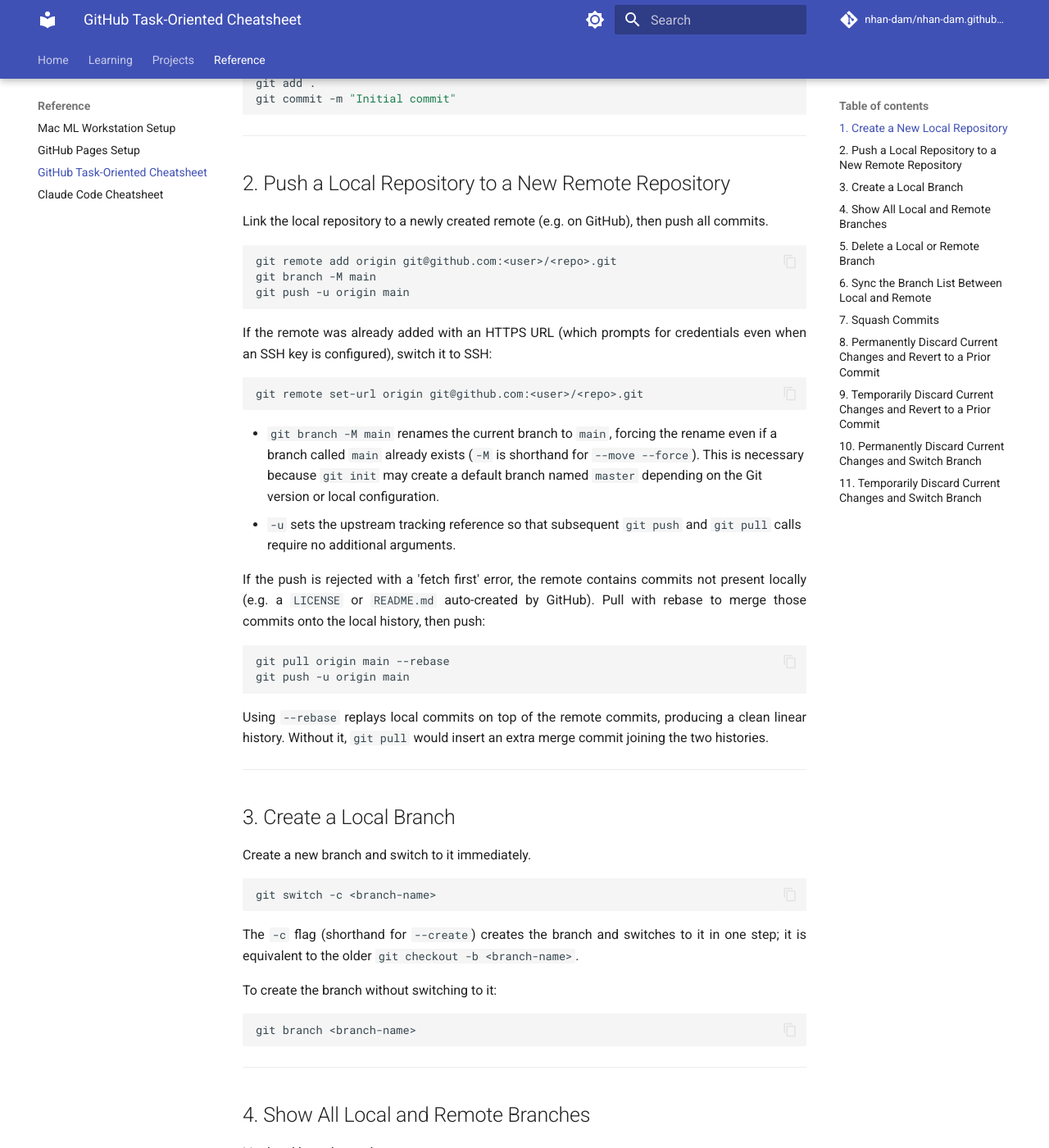
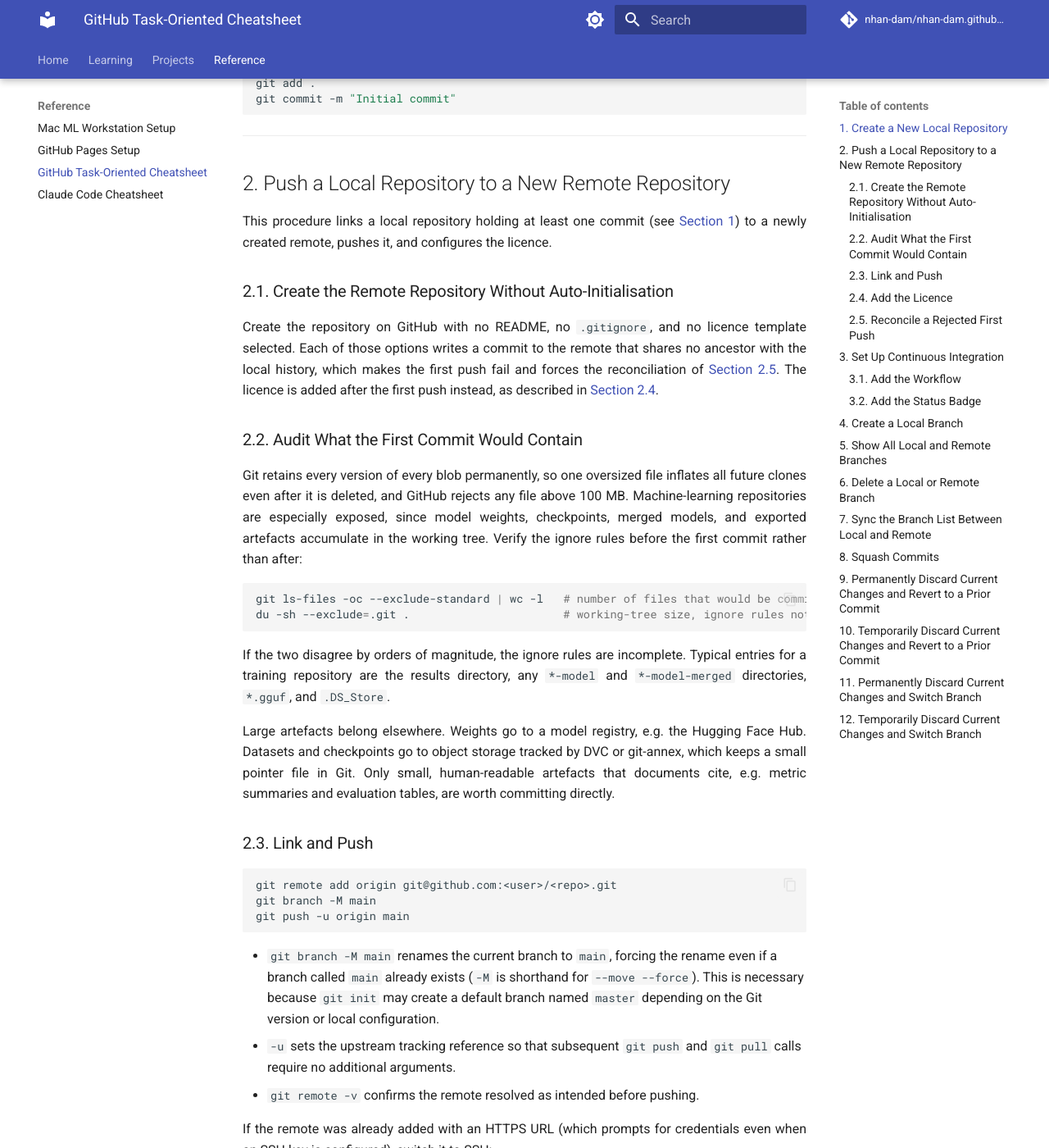
Before and after one commit to nhan-dam/nhan-dam.github.io, an MkDocs documentation site: the page built from docs/reference/github_cheatsheet_chapter.md, in a window 1280 px wide and 1400 px high, scrolled down 458 px. Shown: the whole window at 82% size. Built offline with MkDocs 1.6.1 and Material for MkDocs 9.7.7, drawn with Linux system fonts in a browser that asks for light colours; comment, search, counter and statistics services are not loaded; some of the changed text lies outside the part shown.

Commit message:
Add CI instructions and improve guide on pushing local repo to new remote repo

````diff
--- a/docs/reference/github_cheatsheet_chapter.md
+++ b/docs/reference/github_cheatsheet_chapter.md
@@ -2,11 +2,11 @@
 
 > Created on: 20 April 2026
 >
-> Updated on: 8 May 2026
+> Updated on: 6 August 2026
 
 ## 1. Create a New Local Repository
 
-**Note for `uv` projects:** `uv init` automatically runs `git init` and creates a `.gitignore` pre-populated with `.venv/` and `.python-version`. If you are scaffolding a project with `uv`, skip `git init` — the repository already exists.
+**Note for `uv` projects:** `uv init` automatically runs `git init` and creates a `.gitignore` pre-populated with `.venv/` and `.python-version`. If you are scaffolding a project with `uv`, skip `git init`, since the repository already exists.
 
 For a plain directory not managed by `uv`:
 
@@ -20,7 +20,26 @@
 
 ## 2. Push a Local Repository to a New Remote Repository
 
-Link the local repository to a newly created remote (e.g. on GitHub), then push all commits.
+This procedure links a local repository holding at least one commit (see [Section 1](#1-create-a-new-local-repository)) to a newly created remote, pushes it, and configures the licence.
+
+### 2.1. Create the Remote Repository Without Auto-Initialisation
+
+Create the repository on GitHub with no README, no `.gitignore`, and no licence template selected. Each of those options writes a commit to the remote that shares no ancestor with the local history, which makes the first push fail and forces the reconciliation of [Section 2.5](#25-reconcile-a-rejected-first-push). The licence is added after the first push instead, as described in [Section 2.4](#24-add-the-licence).
+
+### 2.2. Audit What the First Commit Would Contain
+
+Git retains every version of every blob permanently, so one oversized file inflates all future clones even after it is deleted, and GitHub rejects any file above 100 MB. Machine-learning repositories are especially exposed, since model weights, checkpoints, merged models, and exported artefacts accumulate in the working tree. Verify the ignore rules before the first commit rather than after:
+
+```bash
+git ls-files -oc --exclude-standard | wc -l   # number of files that would be committed
+du -sh --exclude=.git .                       # working-tree size, ignore rules not applied
+```
+
+If the two disagree by orders of magnitude, the ignore rules are incomplete. Typical entries for a training repository are the results directory, any `*-model` and `*-model-merged` directories, `*.gguf`, and `.DS_Store`.
+
+Large artefacts belong elsewhere. Weights go to a model registry, e.g. the Hugging Face Hub. Datasets and checkpoints go to object storage tracked by DVC or git-annex, which keeps a small pointer file in Git. Only small, human-readable artefacts that documents cite, e.g. metric summaries and evaluation tables, are worth committing directly.
+
+### 2.3. Link and Push
 
 ```bash
 git remote add origin git@github.com:<user>/<repo>.git
@@ -28,27 +47,102 @@
 git push -u origin main
 ```
 
+- `git branch -M main` renames the current branch to `main`, forcing the rename even if a branch called `main` already exists (`-M` is shorthand for `--move --force`). This is necessary because `git init` may create a default branch named `master` depending on the Git version or local configuration.
+- `-u` sets the upstream tracking reference so that subsequent `git push` and `git pull` calls require no additional arguments.
+- `git remote -v` confirms the remote resolved as intended before pushing.
+
 If the remote was already added with an HTTPS URL (which prompts for credentials even when an SSH key is configured), switch it to SSH:
 
 ```bash
 git remote set-url origin git@github.com:<user>/<repo>.git
 ```
 
-- `git branch -M main` renames the current branch to `main`, forcing the rename even if a branch called `main` already exists (`-M` is shorthand for `--move --force`). This is necessary because `git init` may create a default branch named `master` depending on the Git version or local configuration.
-- `-u` sets the upstream tracking reference so that subsequent `git push` and `git pull` calls require no additional arguments.
+### 2.4. Add the Licence
 
-If the push is rejected with a 'fetch first' error, the remote contains commits not present locally (e.g. a `LICENSE` or `README.md` auto-created by GitHub). Pull with rebase to merge those commits onto the local history, then push:
+Add the licence through the GitHub interface after the first push, so that the template text, the copyright year, and the owner name are filled in automatically. Select 'Add file', then 'Create new file', name the file `LICENSE`, and use the 'Choose a licence template' button that appears. Commit to `main`, then bring the commit down:
+
+```bash
+git pull
+```
+
+That commit is a child of the pushed history, so the pull is a fast-forward and leaves no merge commit. Recording the licence in the packaging metadata as well keeps the built artefact consistent with the repository, e.g. `license = "MIT"` in `pyproject.toml` for a Python project.
+
+> **Check every licence, not only the repository's own.** The chosen licence covers the code and prose written for the repository. It does not cover anything the repository consumes or redistributes. Datasets, base models, and vendored code keep their own terms, some of which impose obligations such as attribution or share-alike. Before publishing, enumerate every external asset the repository ships, quotes, or documents, confirm that redistribution is permitted, and record each licence in the README alongside the repository's own. Verbatim excerpts, e.g. sample rows printed into a committed exploratory-data-analysis report, remain under their upstream terms regardless of the repository licence.
+
+### 2.5. Reconcile a Rejected First Push
+
+If the push is rejected with a 'fetch first' error, the remote contains commits not present locally, e.g. a `LICENSE` or `README.md` auto-created by GitHub. Pull with rebase to replay the local commits on top of the remote ones, then push:
 
 ```bash
 git pull origin main --rebase
 git push -u origin main
 ```
 
-Using `--rebase` replays local commits on top of the remote commits, producing a clean linear history. Without it, `git pull` would insert an extra merge commit joining the two histories.
+Using `--rebase` produces a clean linear history. Without it, `git pull` inserts an extra merge commit joining the two histories.
+
+When the two histories have no commit in common, which is the usual case for a repository initialised on both sides, Git refuses outright with 'refusing to merge unrelated histories'. Add the override:
+
+```bash
+git pull origin main --rebase --allow-unrelated-histories
+```
 
 ---
 
-## 3. Create a Local Branch
+## 3. Set Up Continuous Integration
+
+Continuous integration (CI) runs the test suite automatically on every push. GitHub Actions executes any workflow file found under `.github/workflows/`, so committing the file is the only setup required.
+
+### 3.1. Add the Workflow
+
+The following workflow tests a `uv`-managed Python project. Save it as `.github/workflows/ci.yml`.
+
+```yaml
+name: CI
+
+on:
+  push:
+    branches: [main]
+  pull_request:
+    branches: [main]
+  workflow_dispatch:
+
+jobs:
+  test:
+    runs-on: ubuntu-latest
+    timeout-minutes: 30
+    steps:
+      - uses: actions/checkout@v4
+      - uses: astral-sh/setup-uv@v5
+        with:
+          enable-cache: true
+          cache-dependency-glob: uv.lock
+      - run: uv python install
+      - run: uv sync --locked
+      - run: uv run pytest -q
+```
+
+- `workflow_dispatch` adds a 'Run workflow' button to the Actions tab, which starts the workflow on demand.
+- `uv python install` reads `.python-version`, so the runner and the workstation agree on the interpreter.
+- `uv sync --locked` fails when `uv.lock` is out of step with `pyproject.toml`, so a stale lockfile becomes a failed build rather than a silent re-resolution.
+- `enable-cache` with `cache-dependency-glob: uv.lock` reuses the dependency cache until the lockfile changes.
+
+> **Expect a delay on the first run.** The first push-triggered run on a new repository can take tens of minutes to be scheduled, and the Actions tab reports no runs in the meantime. Subsequent runs queue immediately. Use the 'Run workflow' button to verify the workflow without waiting.
+
+### 3.2. Add the Status Badge
+
+Place the badge directly beneath the README title, separated from it by a blank line.
+
+```markdown
+[![CI](https://github.com/<user>/<repo>/actions/workflows/ci.yml/badge.svg)](https://github.com/<user>/<repo>/actions/workflows/ci.yml)
+```
+
+- The badge reports the most recent run of that workflow on the default branch. Wrapping it in a link opens the Actions tab.
+- Append `?branch=main` to pin the badge to one branch, or `?event=push` to ignore manually dispatched runs.
+- On a private repository the badge image does not render for viewers without access, so it is worth adding when the repository is made public.
+
+---
+
+## 4. Create a Local Branch
 
 Create a new branch and switch to it immediately.
 
@@ -56,7 +150,7 @@
 git switch -c <branch-name>
 ```
 
-The `-c` flag (shorthand for `--create`) creates the branch and switches to it in one step; it is equivalent to the older `git checkout -b <branch-name>`.
+The `-c` flag (shorthand for `--create`) creates the branch and switches to it in one step. It is equivalent to the older `git checkout -b <branch-name>`.
 
 To create the branch without switching to it:
 
@@ -66,7 +160,7 @@
 
 ---
 
-## 4. Show All Local and Remote Branches
+## 5. Show All Local and Remote Branches
 
 List local branches only:
 
@@ -88,9 +182,9 @@
 
 ---
 
-## 5. Delete a Local or Remote Branch
+## 6. Delete a Local or Remote Branch
 
-Delete a local branch (safe — refuses if the branch has unmerged changes):
+Delete a local branch, i.e. the safe form, which refuses if the branch has unmerged changes:
 
 ```bash
 git branch -d <branch-name>
@@ -134,7 +228,7 @@
 git log --oneline -<n>
 ```
 
-By default, `git log --oneline` prints all commits (paginated via `less`; press `q` to quit). Passing `-<n>` limits the output to the `<n>` most recent commits. For most squash decisions, `-10` or `-20` is sufficient, e.g.:
+By default, `git log --oneline` prints all commits (paginated via `less`, so press `q` to quit). Passing `-<n>` limits the output to the `<n>` most recent commits. For most squash decisions, `-10` or `-20` is sufficient, e.g.:
 
 ```bash
 git log --oneline -10
@@ -162,13 +256,13 @@
 git push --force-with-lease
 ```
 
-Prefer `--force-with-lease` over `--force`; it refuses the push if the remote has received commits since the last fetch, guarding against accidentally overwriting others' work. Coordinate with collaborators before force-pushing to any shared branch.
+Prefer `--force-with-lease` over `--force`. It refuses the push if the remote has received commits since the last fetch, guarding against accidentally overwriting others' work. Coordinate with collaborators before force-pushing to any shared branch.
 
 ---
 
-## 8. Permanently Discard Current Changes and Revert to a Prior Commit
+## 9. Permanently Discard Current Changes and Revert to a Prior Commit
 
-First, identify the target commit hash using the one-line log (also useful for counting commits to squash; see Section 7):
+First, identify the target commit hash using the one-line log, which is also useful for counting commits to squash (see [Section 8](#8-squash-commits)):
 
 ```bash
 git log --oneline -<n>
@@ -226,7 +320,7 @@
 
 ---
 
-## 11. Temporarily Discard Current Changes and Switch Branch
+## 12. Temporarily Discard Current Changes and Switch Branch
 
 Stash uncommitted changes before switching, preserving them for later retrieval.
 
````
Also changed, not shown: other parts of docs/reference/github_cheatsheet_chapter.md (+6 -6 lines).
